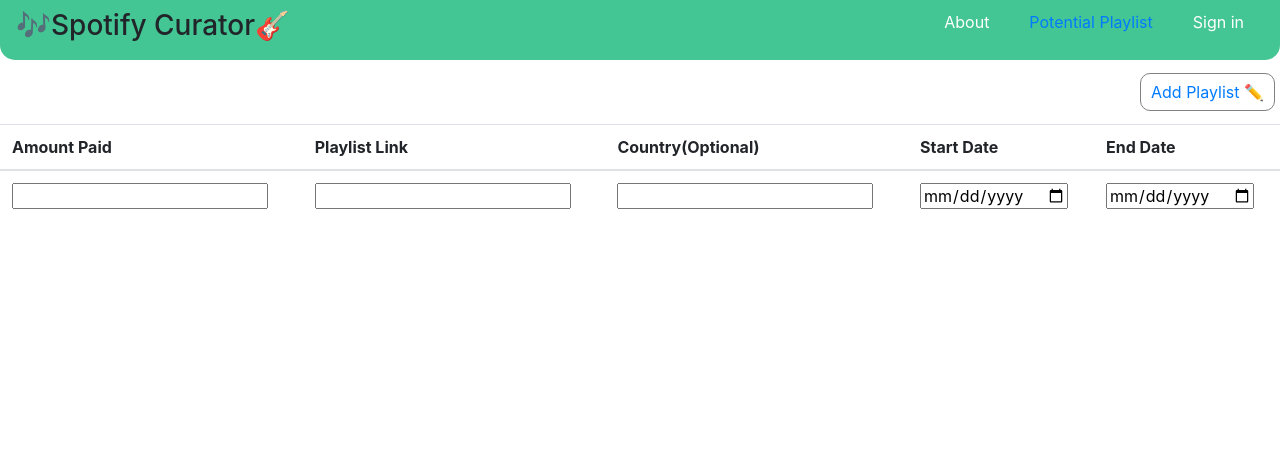
After one commit to hassancodes/spotifyCurator, a Flask app: page /addplaylists in a window 1280 px wide. The commit adds this page. Shown: the top 461 px of the page. Run offline with Flask 2, Linux system fonts and the light colour scheme; some libraries are stand-ins or nearby versions.

Commit message:
feat: form to add playlists

```diff
--- a/static/style.css
+++ b/static/style.css
@@ -38,6 +38,7 @@
   border-radius: 10px;
   padding: 8px 10px 8px 10px;
 }
+
 
 .navbar {
   background-color:var(--primary-color);
--- /dev/null
+++ b/templates/addplaylists.html
@@ -0,0 +1,41 @@
+{% include "header.html" %}
+
+
+<div class="dropdown-btn">
+
+  <!-- btn start -->
+  <div class="addplaylist" id="addplaybtn">
+    <a href="">Add Playlist ✏️</a>
+  </div>
+  <!-- btn end -->
+</div>
+
+</div>
+
+<div class="table-responsive">
+  <table class="table mb-0">
+    <thead>
+      <tr>
+        <th>Amount Paid</th>
+        <th>Playlist Link</th>
+        <th>Country(Optional)</th>
+        <th>Start Date</th>
+        <th>End Date</th>
+      </tr>
+    </thead>
+    <tbody>
+
+
+      <tr>
+        <td><input></td>
+        <td><input type=text></td>
+        <td><input type="text"></td>
+        <td><input type="date"></td>
+        <td><input type="date"></td>
+      </tr>
+
+    </tbody>
+  </table>
+  <!-- ################################################################################ -->
+</div>
+{% include "footer.html" %}
--- a/webapp.py
+++ b/webapp.py
@@ -22,14 +22,13 @@
     return render_template("sevendays.html")
 
 
-# Seperate script for checking playlist
+# Seperate script for checking potential playlists.
 @app.route("/potentialplaylists")
-
 def pplaylists():
     return render_template("potentialplaylists.html")
 
-
-# potential pages
-
+@app.route("/addplaylists")
+def addplaylist():
+    return render_template("addplaylists.html")
 
 app.run("127.0.0.1",port=8080 ,debug=True)
```
